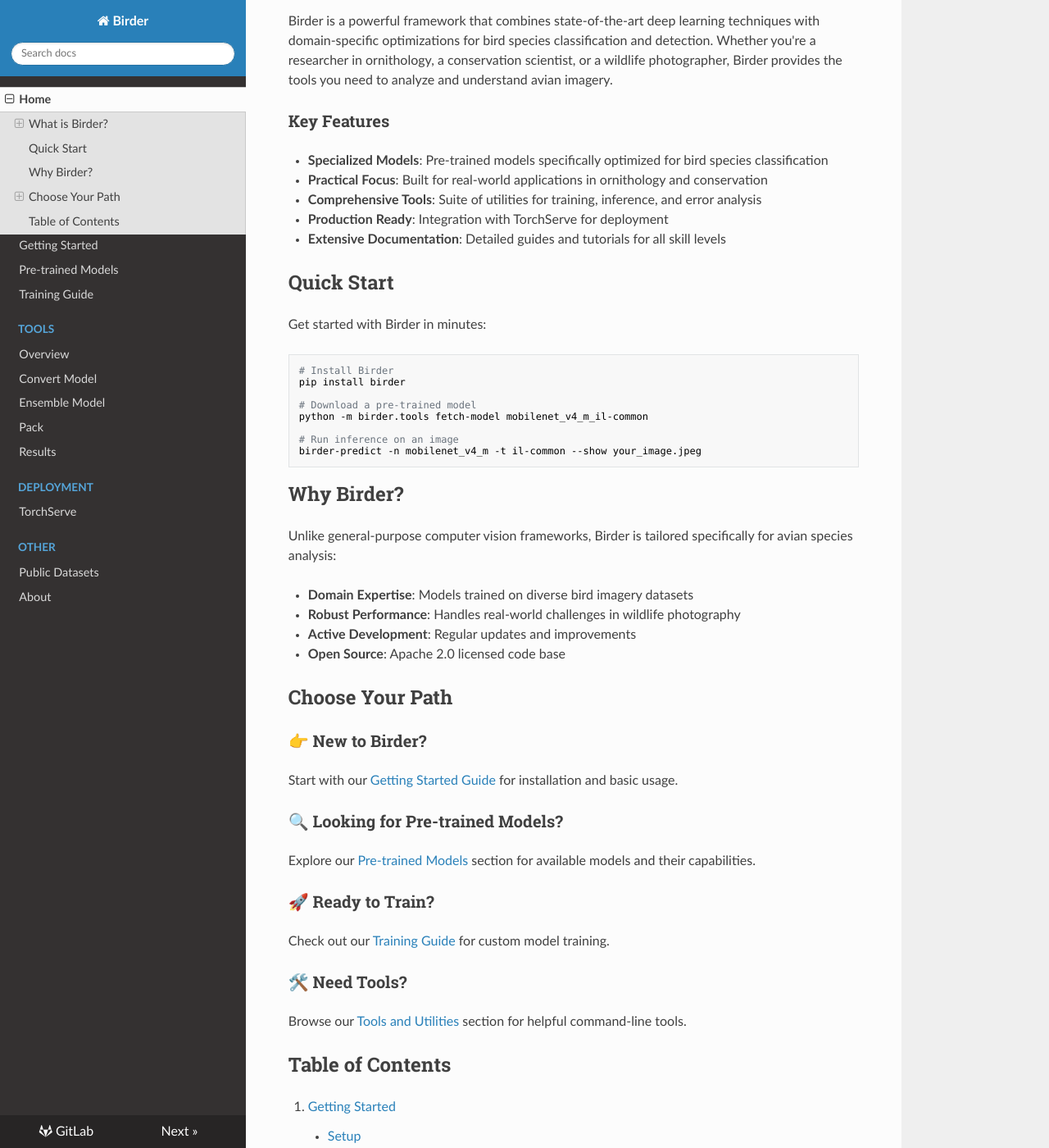
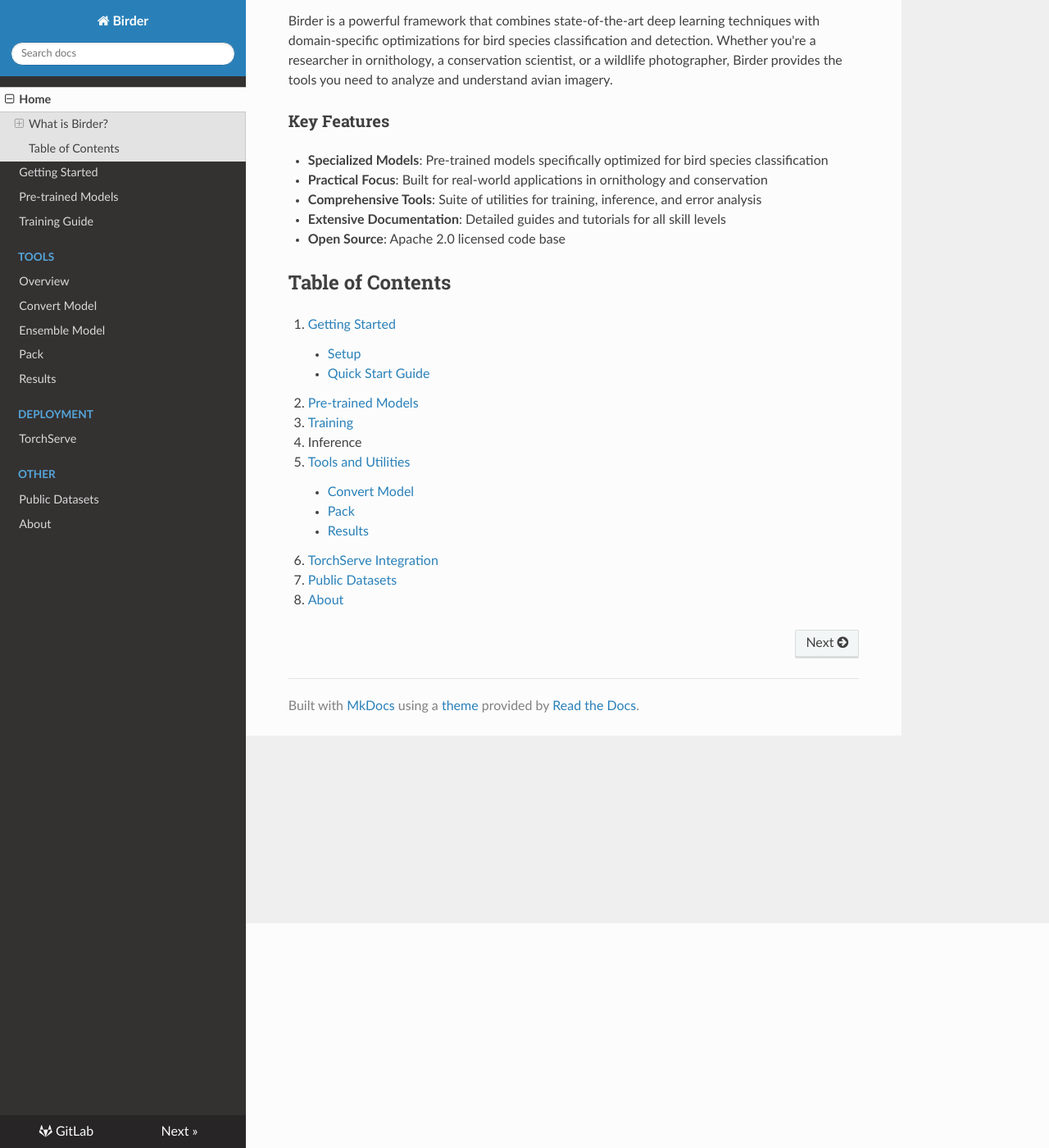
Before and after one commit to birder-project/birder, an MkDocs documentation site: the page built from docs/README.md, in a window 1280 px wide and 1400 px high, scrolled down 274 px. Shown: the whole window at 82% size. Built offline with MkDocs 1.6.1, drawn with Linux system fonts in a browser that asks for light colours; nearby versions of some CDN libraries.

Commit message:
Sync from private repo

````diff
--- a/docs/README.md
+++ b/docs/README.md
@@ -12,50 +12,8 @@
 * **Specialized Models**: Pre-trained models specifically optimized for bird species classification
 * **Practical Focus**: Built for real-world applications in ornithology and conservation
 * **Comprehensive Tools**: Suite of utilities for training, inference, and error analysis
-* **Production Ready**: Integration with TorchServe for deployment
 * **Extensive Documentation**: Detailed guides and tutorials for all skill levels
-
-## Quick Start
-
-Get started with Birder in minutes:
-
-```bash
-# Install Birder
-pip install birder
-
-# Download a pre-trained model
-python -m birder.tools fetch-model mobilenet_v4_m_il-common
-
-# Run inference on an image
-birder-predict -n mobilenet_v4_m -t il-common --show your_image.jpeg
-```
-
-## Why Birder?
-
-Unlike general-purpose computer vision frameworks, Birder is tailored specifically for avian species analysis:
-
-* **Domain Expertise**: Models trained on diverse bird imagery datasets
-* **Robust Performance**: Handles real-world challenges in wildlife photography
-* **Active Development**: Regular updates and improvements
 * **Open Source**: Apache 2.0 licensed code base
-
-## Choose Your Path
-
-### 👉 New to Birder?
-
-Start with our [Getting Started Guide](getting_started.md) for installation and basic usage.
-
-### 🔍 Looking for Pre-trained Models?
-
-Explore our [Pre-trained Models](pretrained_models.md) section for available models and their capabilities.
-
-### 🚀 Ready to Train?
-
-Check out our [Training Guide](training_guide.md) for custom model training.
-
-### 🛠️ Need Tools?
-
-Browse our [Tools and Utilities](tools/index.md) section for helpful command-line tools.
 
 ## Table of Contents
 
--- a/mkdocs.yml
+++ b/mkdocs.yml
@@ -27,3 +27,6 @@
   social:
     - icon: fontawesome/brands/gitlab
       link: https://gitlab.com/birder/birder
+
+markdown_extensions:
+  - footnotes
````
Also changed, not shown: docs/getting_started.md (+0 -2 lines), docs/pretrained_models.md (+0 -2 lines), docs/training.md (+3 -3 lines), docs/training_compact.md (+8 -0 lines).
